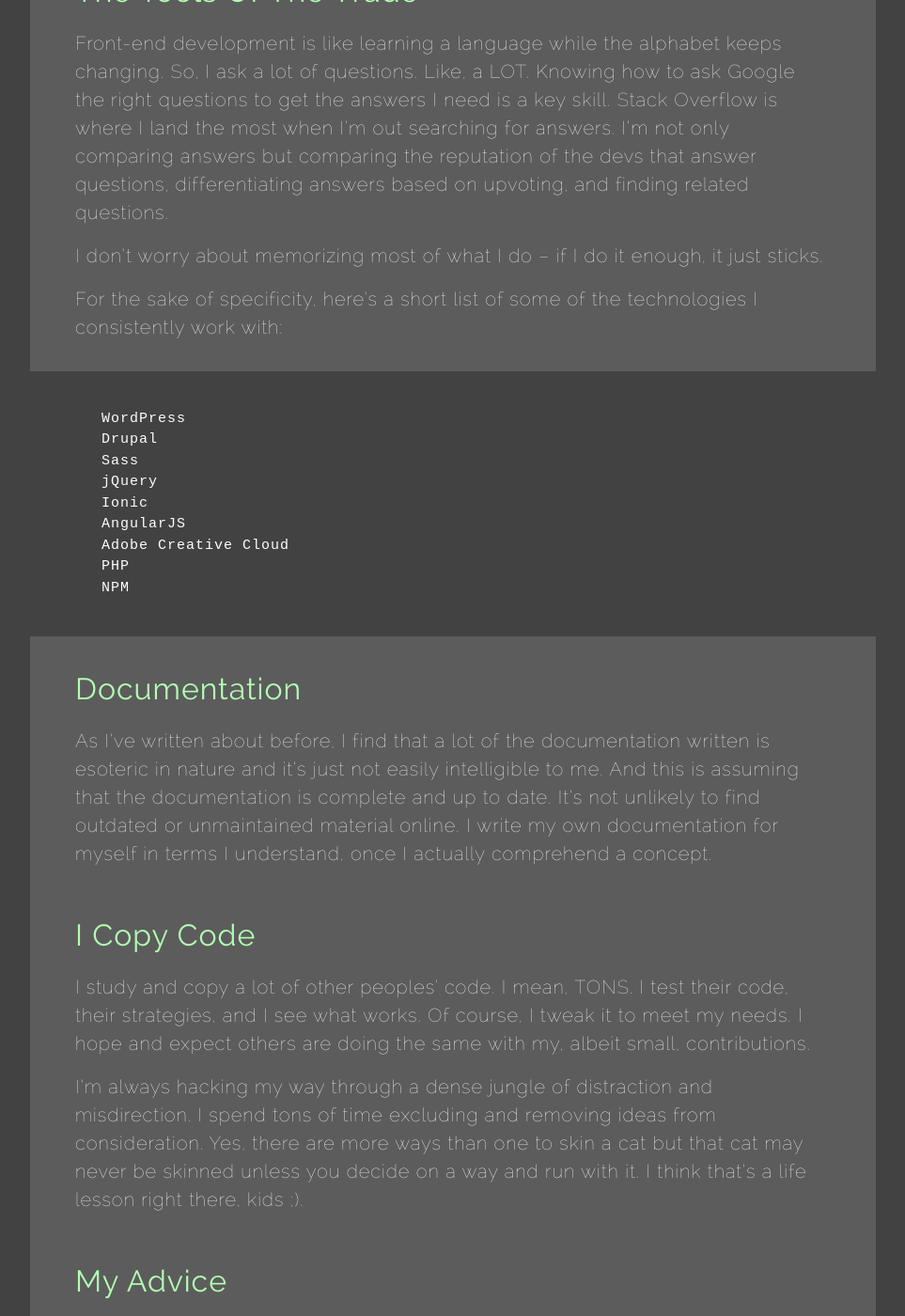
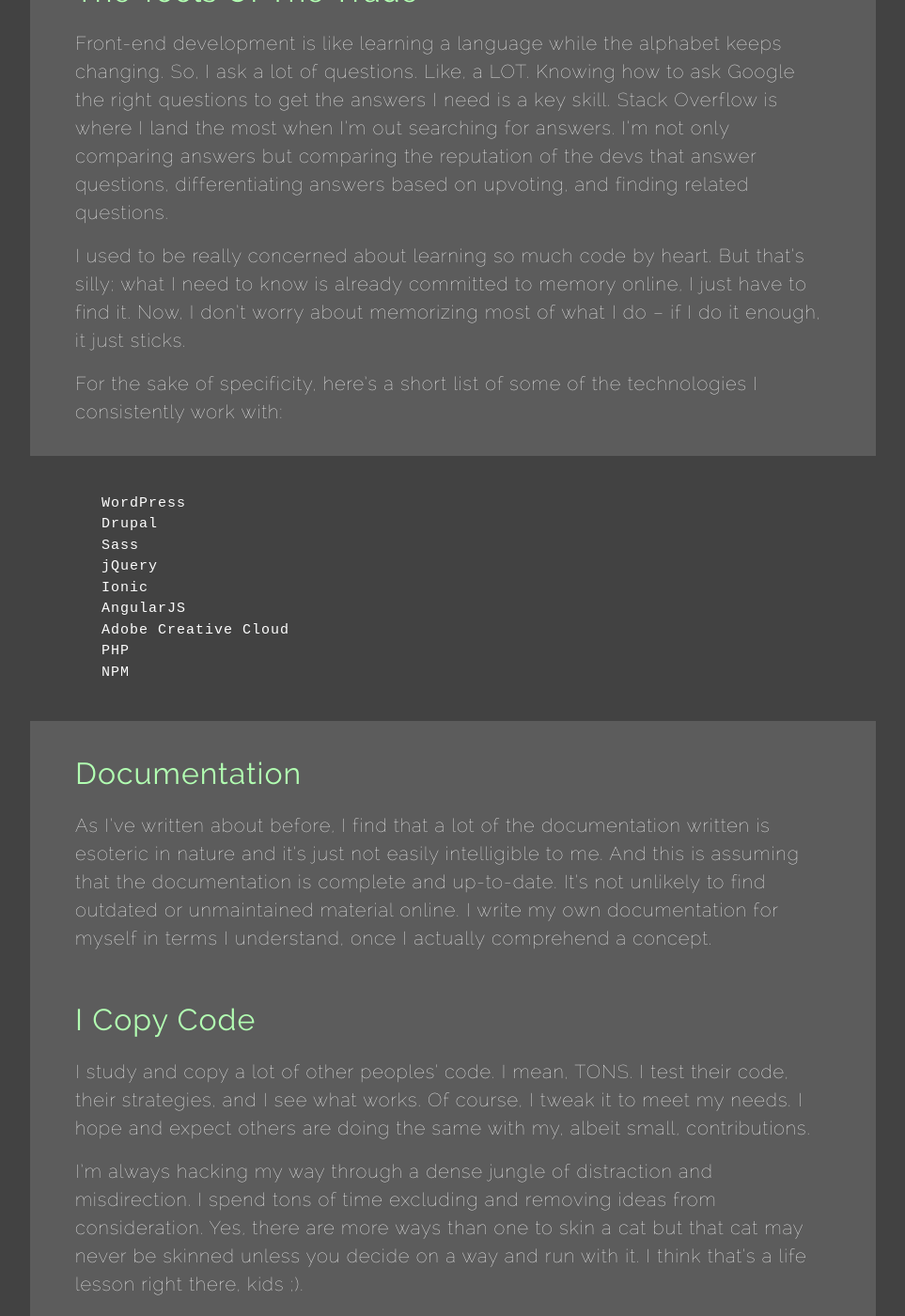
Before and after one commit to jefdewitt/jekyll_portfolio, a Jekyll site: the page built from _posts/2017-01-02-a-full-year-of-front-end-development.markdown, in a window 1280 px wide and 1400 px high, scrolled down 1128 px. Shown: the whole window at 94% size, without its empty margins (0-963 px from the left). Built offline with Jekyll 4.4.1, drawn with Linux system fonts in a browser that asks for light colours; nearby versions of some CDN libraries.

Commit message:
edits to full year of FED post

```diff
--- a/_posts/2017-01-02-a-full-year-of-front-end-development.markdown
+++ b/_posts/2017-01-02-a-full-year-of-front-end-development.markdown
@@ -15,7 +15,7 @@ I've always wanted to write a little on what it is I do and how I do it. I had a
 
 Front-end development is like learning a language while the alphabet keeps changing. So, I ask a lot of questions. Like, a LOT. Knowing how to ask Google the right questions to get the answers I need is a key skill. Stack Overflow is where I land the most when I'm out searching for answers. I'm not only comparing answers but comparing the reputation of the devs that answer questions, differentiating answers based on upvoting, and finding related questions.
 
-I don't worry about memorizing most of what I do -- if I do it enough, it just sticks.
+I used to be really concerned about learning so much code by heart. But that's silly; what I need to know is already committed to memory online, I just have to find it. Now, I don't worry about memorizing most of what I do -- if I do it enough, it just sticks.
 
 For the sake of specificity, here's a short list of some of the technologies I consistently work with:
 
@@ -31,7 +31,7 @@ For the sake of specificity, here's a short list of some of the technologies I c
 
 ## Documentation
 
-As I've written about before, I find that a lot of the documentation written is esoteric in nature and it's just not easily intelligible to me. And this is assuming that the documentation is complete and up to date. It's not unlikely to find outdated or unmaintained material online. I write my own documentation for myself in terms I understand, once I actually comprehend a concept.
+As I've written about before, I find that a lot of the documentation written is esoteric in nature and it's just not easily intelligible to me. And this is assuming that the documentation is complete and up-to-date. It's not unlikely to find outdated or unmaintained material online. I write my own documentation for myself in terms I understand, once I actually comprehend a concept.
 
 ## I Copy Code
 
```
